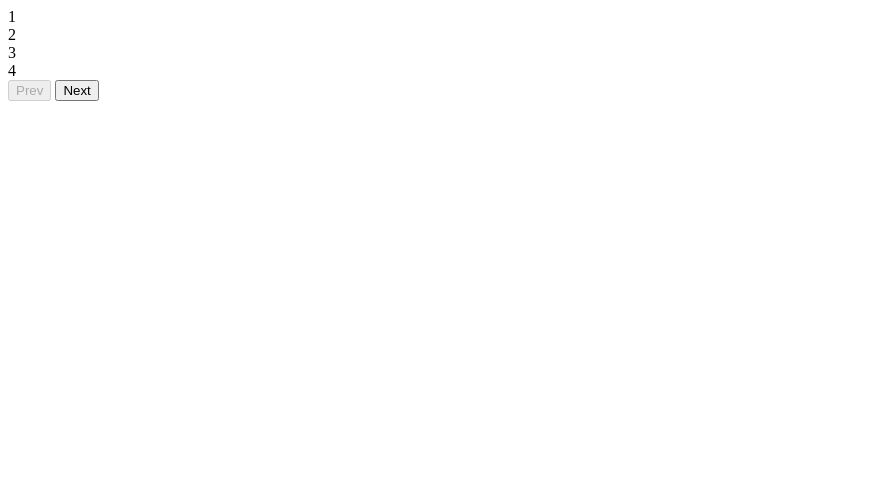
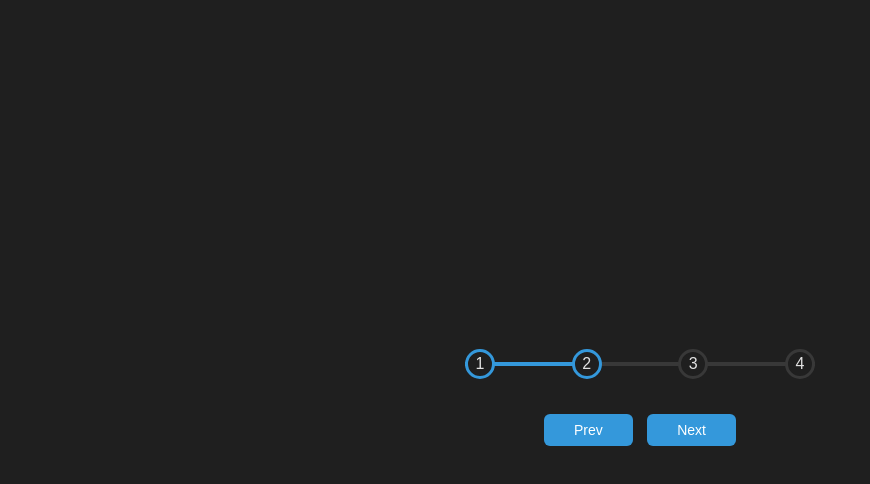
Before and after one commit to Prathamesh2128/50Java_Script, a plain HTML site: page progress-steps/index.html in a window 1280 px wide. Both pictures are taken after a click on the button "Next". Shown: the whole page, without its empty margins (0-870 px from the left). Drawn offline with Linux system fonts and the light colour scheme; a web font is replaced by a local one.

Commit message:
Progress steps Final

```diff
--- a/progress-steps/index.html
+++ b/progress-steps/index.html
@@ -9,7 +9,8 @@
 </head>
 <body>
     <div class="container">
-        <div class="progress-container" id="progress">
+        <div class="progress-container">
+            <div class="progress" id="progress"></div>
             <div class="circle active">1</div>
             <div class="circle">2</div>
             <div class="circle">3</div>
--- a/progress-steps/script.js
+++ b/progress-steps/script.js
@@ -0,0 +1,44 @@
+const progress = document.getElementById('progress');
+const prev = document.getElementById('prev');
+const next = document.getElementById('next');
+const circles = document.querySelectorAll('.circle');
+
+let currentActive = 1;
+
+next.addEventListener('click', () => {
+    currentActive++;
+    if(currentActive > circles.length)
+        currentActive = circles.length;
+
+    update();
+})
+
+prev.addEventListener('click', () => {
+    currentActive--;
+    if(currentActive < 1)
+        currentActive = 1;
+
+    update();
+})
+
+const update = () => {
+    circles.forEach((circle, index) => {
+        if(index < currentActive)
+            circle.classList.add('active');
+        else
+            circle.classList.remove('active');
+    })
+
+    const actives = document.querySelectorAll('.active');
+
+    progress.style.width = (actives.length - 1) / (circles.length - 1) * 100 + '%';
+
+    if(currentActive === 1) {
+        prev.disabled = true
+    } else if(currentActive === circles.length) {
+        next.disabled = true
+    } else {
+        prev.disabled = false
+        next.disabled = false
+    }
+}
--- a/progress-steps/style.css
+++ b/progress-steps/style.css
@@ -0,0 +1,101 @@
+@import url('https://fonts.googleapis.com/css?family=Muli&display=swap');
+
+:root {
+    --line-border-fill: #3498db;
+    --line-border-empty: #383838;
+
+  }
+
+  * {
+    box-sizing: border-box;
+  }
+
+body {
+    background-color: #1f1f1f;
+    font-family: 'Muli', sans-serif;
+    display: flex;
+    height: 100vh;
+    align-items: center;
+    justify-content: center;
+    overflow: hidden;
+    margin: 0;
+}
+
+.container {
+    text-align: center;
+}
+
+.progress-container {
+    display: flex;
+    justify-content: space-between;
+    position: relative;
+    margin-bottom: 30px;
+    max-width: 100%;
+    width: 350px;
+}
+
+.progress-container::before {
+    content: "";
+    background-color: var(--line-border-empty);
+    position: absolute;
+    top: 50%;
+    left: 0;
+    transform: translateY(-50%);
+    height: 4px;
+    width: 100%;
+    z-index: -1;
+}
+
+.progress {
+    background-color: var(--line-border-fill);
+    position: absolute;
+    top: 50%;
+    left: 0;
+    transform: translateY(-50%);
+    height: 4px;
+    width: 0%;
+    z-index: -1;
+    transition: 0.4s ease;
+}
+
+.circle {
+    background-color: #1f1f1f;
+    color:#e2e2e2;
+    border-radius: 50%;
+    height: 30px;
+    width: 30px;
+    display: flex;
+    align-items: center;
+    justify-content: center;
+    border: 3px solid var(--line-border-empty);
+    transition: 0.4s ease;
+}
+
+.circle.active {
+    border-color: var(--line-border-fill);
+}
+
+.btn {
+    background-color: var(--line-border-fill);
+    color:#fff;
+    border: 0;
+    border-radius: 6px;
+    cursor: pointer;
+    font-family: inherit;
+    padding: 8px 30px;
+    margin: 5px;
+    font-size: 14px;
+}
+
+btn:active {
+    transform: scale(100);
+}
+
+btn:focus {
+    outline: 0;
+}
+
+.btn:disabled {
+    background-color: var(--line-border-empty);
+    cursor: not-allowed;
+}
```
